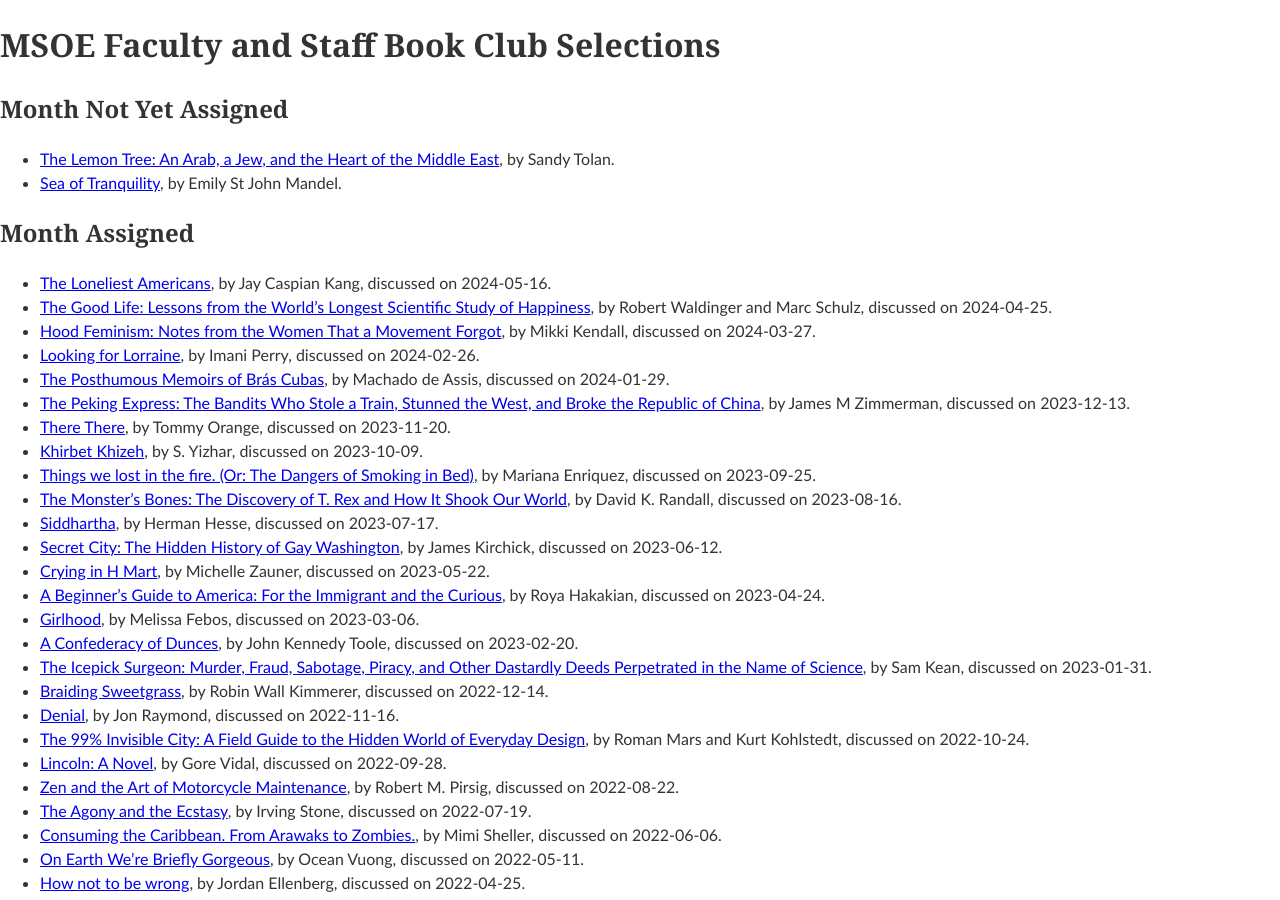
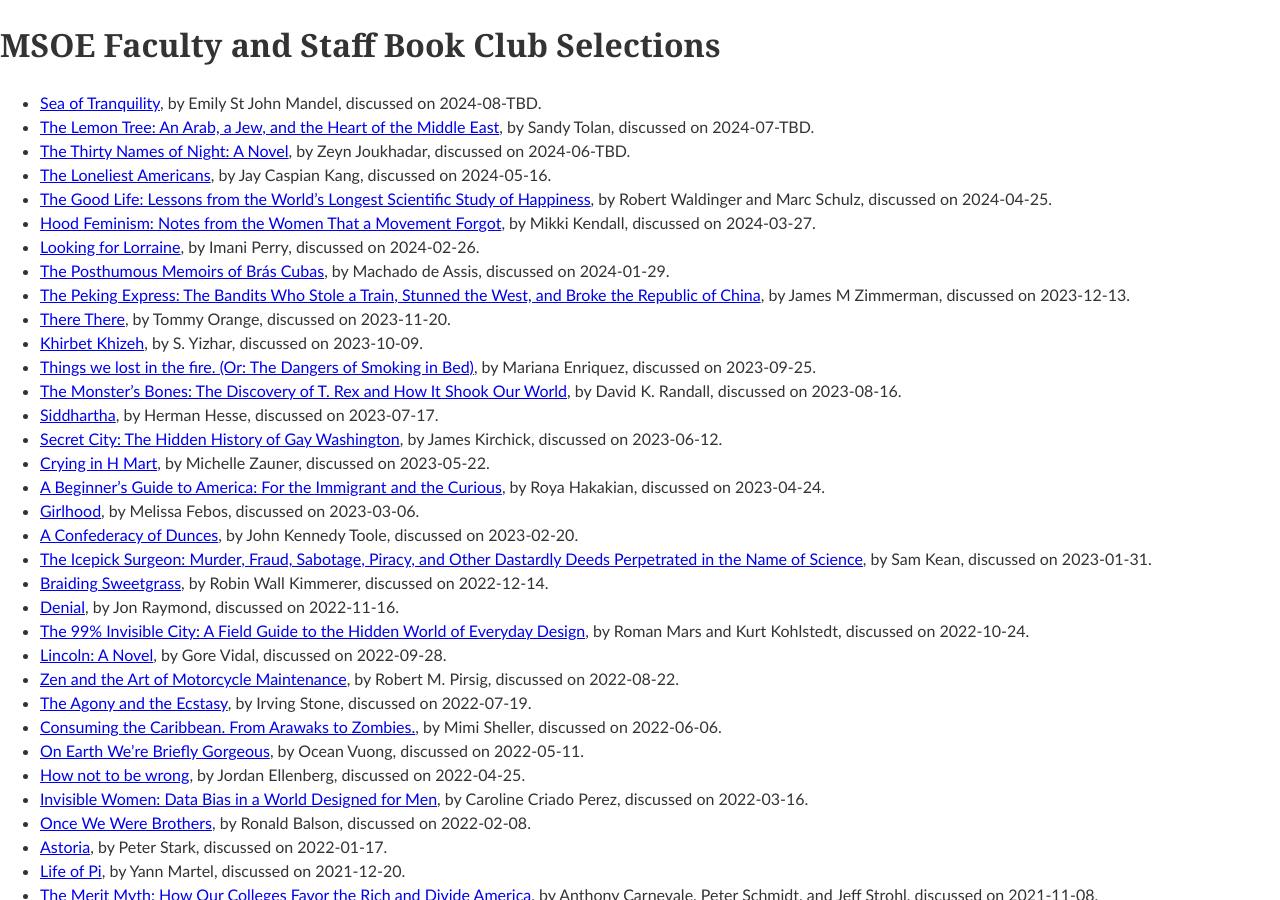
Before and after one commit to edurant/edurant.github.io, a Jekyll site: the page built from misc/bookClub.md, in a window 1280 px wide and 900 px high. Built offline with Jekyll 4.4.1, drawn with Linux system fonts in a browser that asks for light colours; our own code applies the rules of GitHub Pages for plain Markdown files.

Commit message:
books chosen through August

```diff
--- a/misc/bookClub.md
+++ b/misc/bookClub.md
@@ -1,15 +1,11 @@
 ---
 title: "MSOE Faculty and Staff Book Club Selections"
-date: 2024-04-05 12:25:30 -0500
+date: 2024-04-10 16:28:30 -0500
 ---
 
-## Month Not Yet Assigned
-
-* [The Lemon Tree: An Arab, a Jew, and the Heart of the Middle East](https://bookshop.org/books/the-lemon-tree-an-arab-a-jew-and-the-heart-of-the-middle-east/9781596913431), by Sandy Tolan.
-* [Sea of Tranquility](https://bookshop.org/p/books/sea-of-tranquility-emily-st-john-mandel/17768221), by Emily St John Mandel.
-
-## Month Assigned
-
+* [Sea of Tranquility](https://bookshop.org/p/books/sea-of-tranquility-emily-st-john-mandel/17768221), by Emily St John Mandel, discussed on 2024-08-TBD.
+* [The Lemon Tree: An Arab, a Jew, and the Heart of the Middle East](https://bookshop.org/books/the-lemon-tree-an-arab-a-jew-and-the-heart-of-the-middle-east/9781596913431), by Sandy Tolan, discussed on 2024-07-TBD.
+* [The Thirty Names of Night: A Novel](https://bookshop.org/p/books/the-thirty-names-of-night-zeyn-joukhadar/13318077), by Zeyn Joukhadar, discussed on 2024-06-TBD.
 * [The Loneliest Americans](https://bookshop.org/p/books/the-loneliest-americans-jay-caspian-kang/18590073), by Jay Caspian Kang, discussed on 2024-05-16.
 * [The Good Life: Lessons from the World's Longest Scientific Study of Happiness](https://bookshop.org/p/books/the-good-life-life-changing-lessons-from-the-world-s-longest-study-of-happiness-marc-schulz/18716303), by Robert Waldinger and Marc Schulz, discussed on 2024-04-25.
 * [Hood Feminism: Notes from the Women That a Movement Forgot](https://bookshop.org/books/hood-feminism-notes-from-the-women-that-a-movement-forgot/9780525560548), by Mikki Kendall, discussed on 2024-03-27.
```
